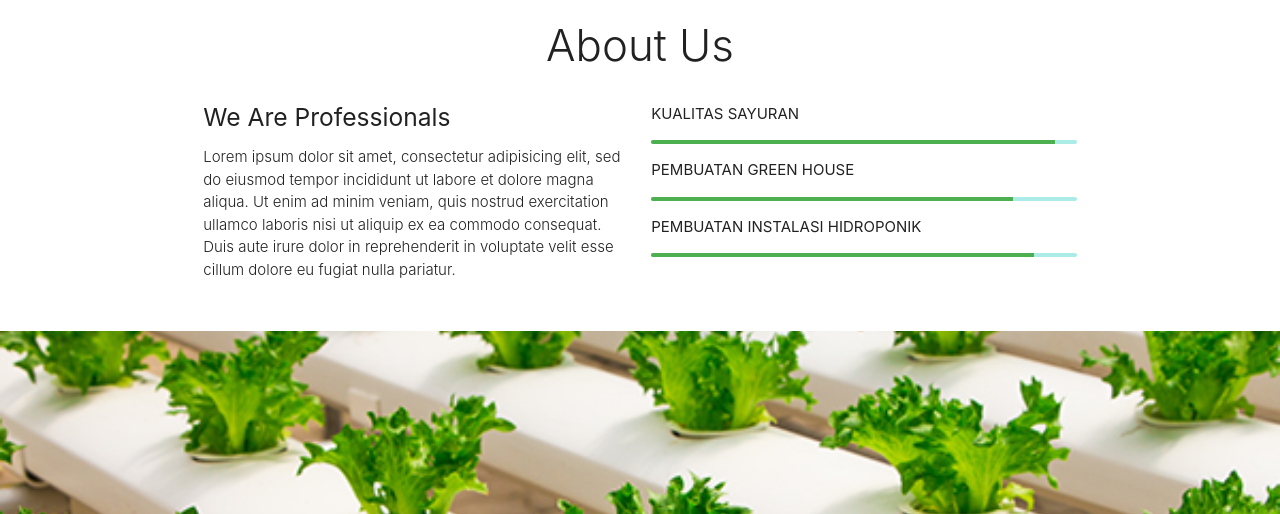
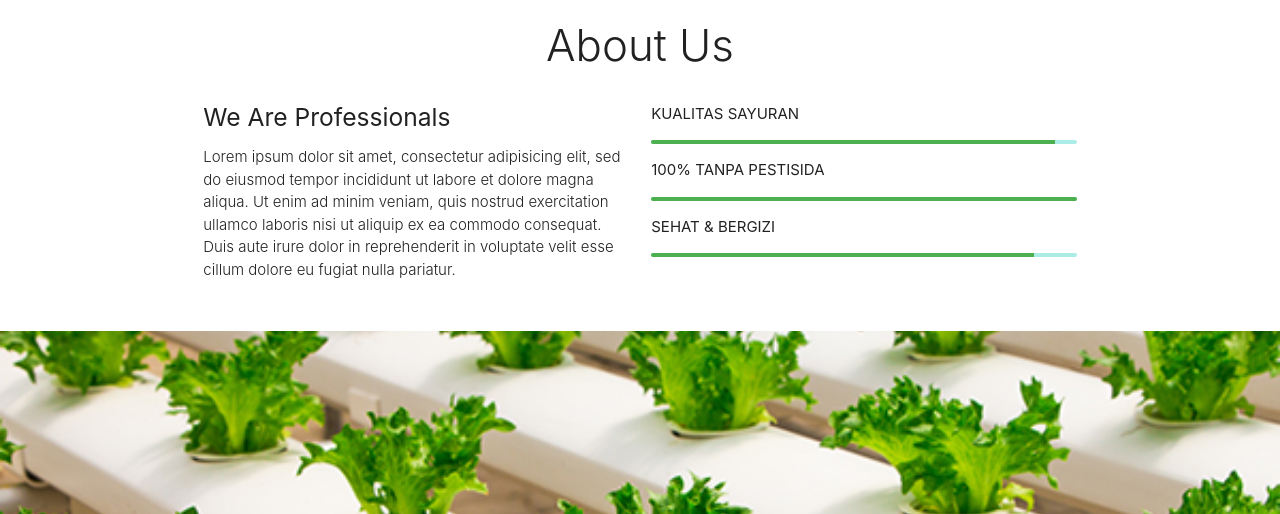
Before and after one commit to HijauFarm/hijaufarm.github.io, a plain HTML site: page index.html in a window 1280 px wide. Shown: the part 586-1100 px from the top of the page. Drawn offline with Linux system fonts and the light colour scheme.

Commit message:
Menambahkan alert dan mengganti info di section about us

```diff
--- a/index.html
+++ b/index.html
@@ -86,11 +86,11 @@
               <div class="progress">
                 <div class="determinate green" style="width: 95%"></div>
               </div>
-            <p>PEMBUATAN GREEN HOUSE</p>
+            <p>100% TANPA PESTISIDA</p>
               <div class="progress">
-                <div class="determinate green" style="width: 85%"></div>
+                <div class="determinate green" style="width: 100%"></div>
               </div>
-            <p>PEMBUATAN INSTALASI HIDROPONIK</p>
+            <p>SEHAT & BERGIZI</p>
               <div class="progress">
                 <div class="determinate green" style="width: 90%"></div>
               </div>
--- a/js/script.js
+++ b/js/script.js
@@ -1,3 +1,5 @@
+alert("Website ini masih dalam tahap pengembangan")
+
 // Sidenav
 const sideNav = document.querySelectorAll('.sidenav');
 M.Sidenav.init(sideNav);
```
